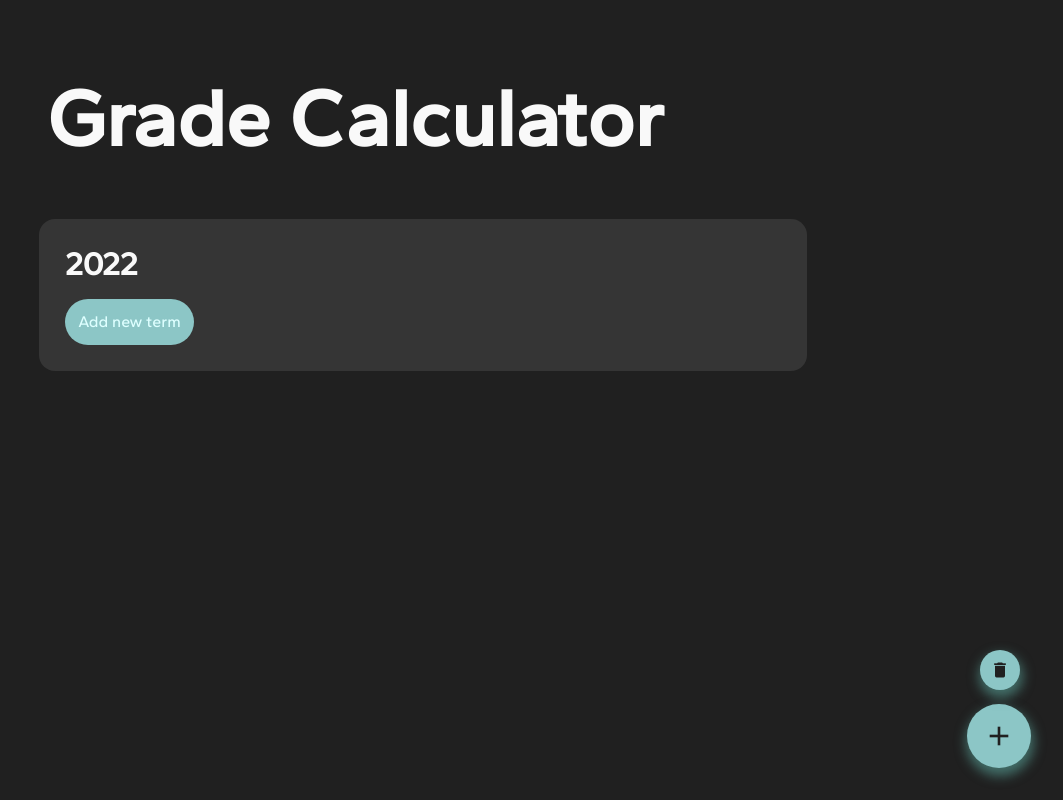
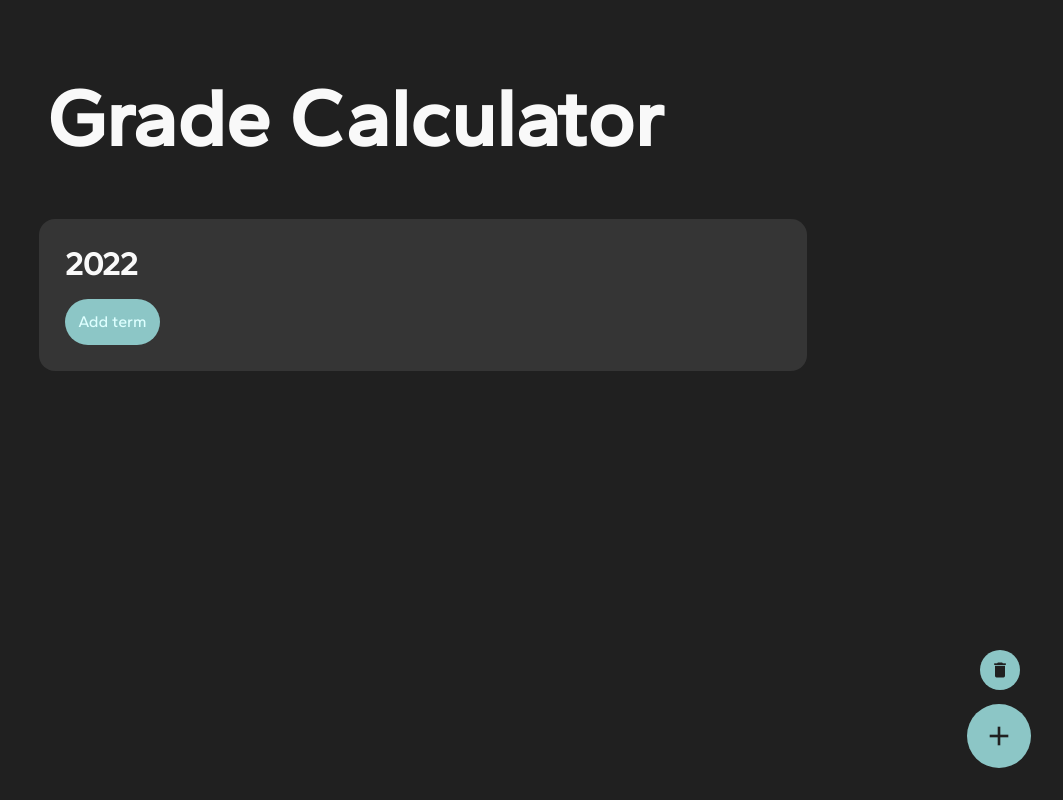
Before and after one commit to DjCrqss/grade-calc-site, an Angular app: page / in a window 1280 px wide. Shown: the whole page, without its empty margins (217-1280 px from the left). Built offline with nearby package versions, Linux system fonts and the light colour scheme.

Commit message:
Final push with new buttons and shadow changes

```diff
--- a/src/app/years-list/year/term/course/course.component.css
+++ b/src/app/years-list/year/term/course/course.component.css
@@ -40,14 +40,14 @@
 
 #close_win_btn{
     background-color: #8cc69a;
-    box-shadow: 1px 6px 12px 2px #61b57588;
+    /* box-shadow: 1px 6px 12px 2px #61b57588; */
     font-size: 1.25em;
     color: var(--col-one);
     min-width: 4rem;
     line-height: 4rem;
     height: 4rem;
     box-sizing: border-box;
-    padding: 0 3rem;
+    padding: 0 2rem;
     text-align: center;
     border-radius: 2rem;
     user-select: none;
--- a/src/app/years-list/year/term/course/course.component.html
+++ b/src/app/years-list/year/term/course/course.component.html
@@ -61,17 +61,20 @@
                             </tr>
 
                         </table>
-                    <i *ngIf="isEditing3" class="material-icons close_btn" (click)="deleteGrade(curGroup, curGrade)">close</i></div>
+                        <i *ngIf="isEditing3" class="material-icons close_btn" (click)="deleteGrade(curGroup, curGrade)">close</i>
+                    </div>
 
 
                     <!-- Add new grade button -->
-                    <h5 (click)="addNewGrade(curGroup)">&lt;Add grade&gt;</h5>
+                    <!-- <h5 (click)="addNewGrade(curGroup)">&lt;Add grade&gt;</h5> -->
+                    <span class="add_btn" (click)="addNewGrade(curGroup)">Add grade</span>
                     <!-- Delete coruse group button -->
                     <i *ngIf="isEditing3" class="material-icons close_btn" (click)="deleteGroup(curGroup)">close</i>
                 </div>
 
                 <!-- Add new group button -->
-                <h4 (click)="addNewGroup()">&lt;Add course group&gt;</h4>
+                <!-- <h4 (click)="addNewGroup()">&lt;Add course group&gt;</h4> -->
+                <span class="add_btn" (click)="addNewGroup()">Add group</span>
             </article>
 
 
--- a/src/app/years-list/year/term/term.component.html
+++ b/src/app/years-list/year/term/term.component.html
@@ -11,4 +11,4 @@
    <!-- Create close button -->
    <i *ngIf="isEditing2 || curCourse.needsName" class="material-icons close_btn" (click)="deleteCourse(curCourse)">close</i>
 </table>
-<span class="add_btn" (click)="addNewCourse()">Add new course</span>
+<span class="add_btn" (click)="addNewCourse()">Add course</span>
--- a/src/app/years-list/year/year.component.html
+++ b/src/app/years-list/year/year.component.html
@@ -9,5 +9,5 @@
     <!-- Create close button -->
     <i *ngIf="isEditing" class="material-icons close_btn" (click)="deleteTerm(curTerm)">close</i>
 </table>
-<span class="add_btn" (click)="addNewTerm()">Add new term</span>
+<span class="add_btn" (click)="addNewTerm()">Add term</span>
 <!-- <i class="material-icons add_btn" (click)="addNewTerm()">add</i> -->
--- a/src/app/years-list/years-list.component.css
+++ b/src/app/years-list/years-list.component.css
@@ -24,7 +24,7 @@
 /* Buttons */
 #fab_btn{
     background-color: #8CC6C6;
-    box-shadow: 1px 6px 12px 2px #61b5aa88;
+    /* box-shadow: 1px 6px 12px 2px #61b5aa88; */
     font-size: 2em;
     color: var(--col-one);
     width: 4rem;
@@ -44,7 +44,7 @@
 
 .delete_toggle{
     background-color: #8CC6C6;
-    box-shadow: 1px 6px 12px 2px #61b5aa88;
+    /* box-shadow: 1px 6px 12px 2px #61b5aa88; */
     font-size: 1.25em;
     color: var(--col-one);
     width: 2em;
```
Lines whose indentation alone changed are shown as unchanged.
